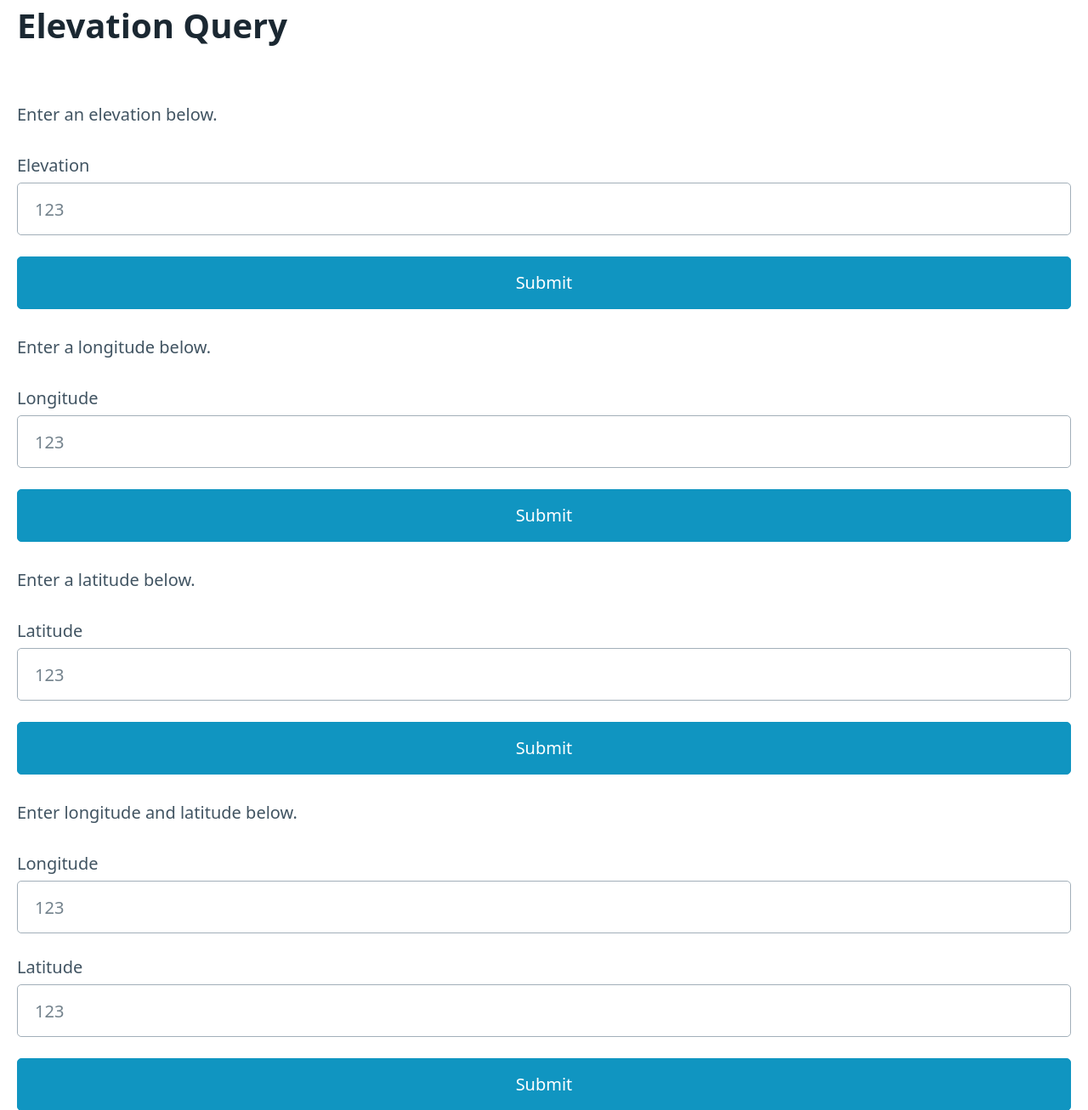
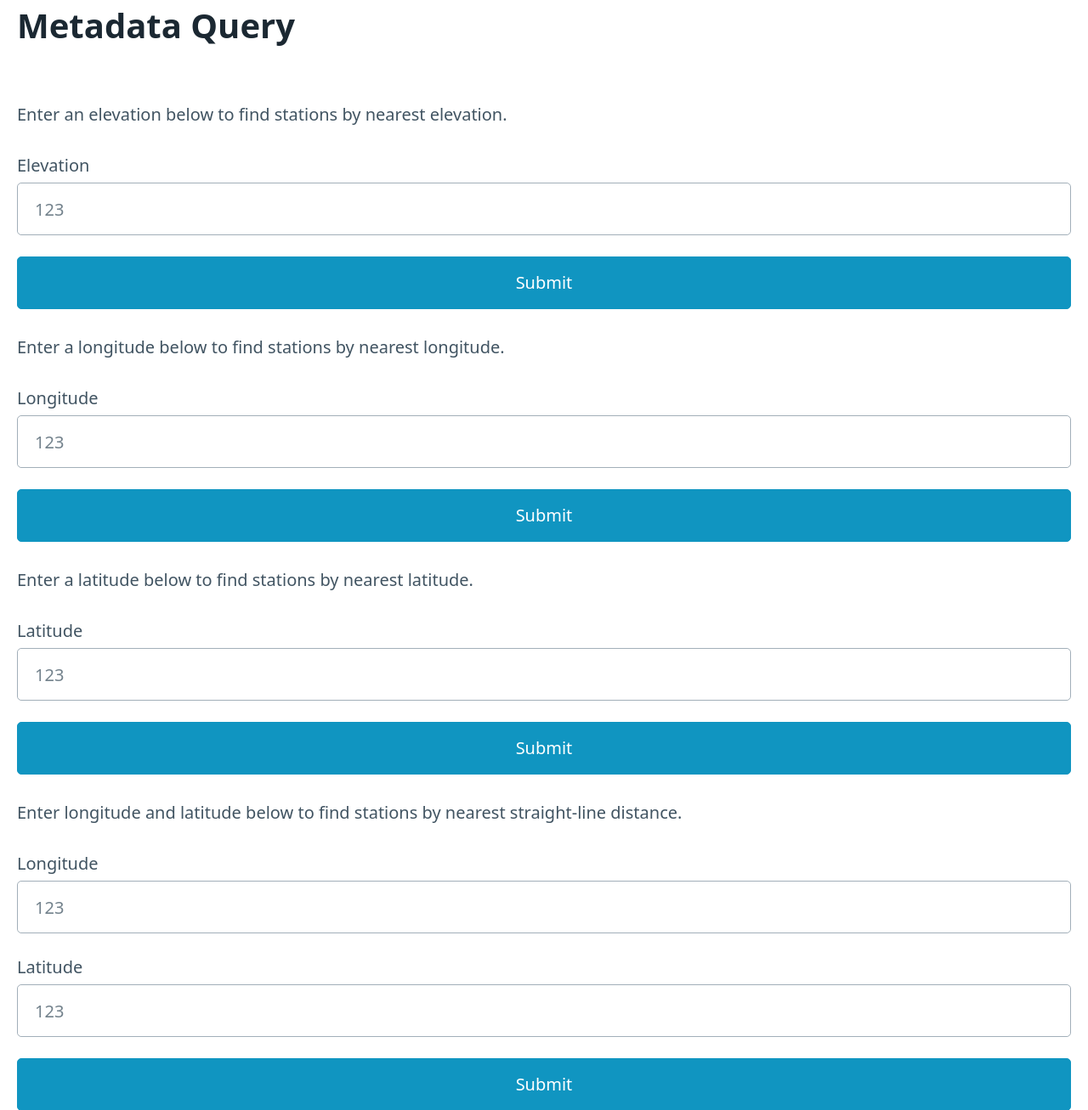
Before and after one commit to IMOsbo/Weather-Database-Project, a Flask app: page /query in a window 1280 px wide. Shown: the part 120-1427 px from the top of the page at 85% size. Run offline with Flask 3, Linux system fonts and the light colour scheme.

Commit message:
Slight Metadata Cleanup
Removed some unnecessary lines, changed html labels and error message.

```diff
--- a/app.py
+++ b/app.py
@@ -85,32 +85,8 @@ def showElevation():
     elevation = request.form["elevation"]
     # https://dev.mysql.com/doc/connector-python/en/connector-python-api-mysqlcursor-execute.html
     # cursor.execute("""select id, `Elevation [m]` from coopmetadata where `Elevation [m]` > %(elevation)s order by `Elevation [m]`""", params={"elevation": elevation})
-    cursor.execute("""select * from ((select id as Station, `Elevation [m]` as Elevation, "COOP" as Network from coopmetadata) union all (select station as Station, elevation as Elevation, "ASOS" as Network from asosmetadata)) as t where Elevation > %(elevation)s order by Elevation""", params={"elevation": elevation})
+    cursor.execute("""select * from ((select id as Station, `Elevation [m]` as Elevation, "COOP" as Network from coopmetadata) union all (select station as Station, elevation as Elevation, "ASOS" as Network from asosmetadata)) as t order by abs(Elevation - %(elevation)s)""", params={"elevation": elevation})
     return render_template("queryResult.html", results = cursor)
-
-"""
-select *
-from ((select id as Station, `Elevation [m]` as Elevation, "COOP" as Network
-        from coopmetadata)
-union all (select station as Station, elevation as Elevation, "ASOS" as Network
-            from asosmetadata)) as t
-            where Elevation > %(elevation)s order by Elevation
-
-"""
-
-
-"""
-select *
-from ((select id as Station, Longitude1 as Longitude, "COOP" as Network
-        from coopmetadata)
-union all (select station as Station, lon as Longitude, "ASOS" as Network
-            from asosmetadata)) as t
-            where Longitude > %(longitude)s order by Longitude
-
-"""
-
-
-
 
 
 @app.route("/query_longitude", methods=["POST"])
@@ -139,10 +115,8 @@ def showDistance():
         cursor.execute("""select * from ((select id as Station, Longitude1 as Longitude, Latitude1 as Latitude, "COOP" as Network, truncate(ST_Distance_Sphere(point(Longitude1, Latitude1),point(%(longitude1)s,%(latitude1)s))/1000,3) as Distance from coopmetadata) union all (select station as Station, lon as Longitude, lat as Latitude, "ASOS" as Network, truncate(ST_Distance_Sphere(point(lon, lat),point(%(longitude1)s,%(latitude1)s))/1000,3) as Distance from asosmetadata)) as t order by Distance""", params={"latitude1": latitude1, "longitude1" : longitude1})
         return render_template("distanceQueryResult.html", results = cursor)
     except Exception as e:
-        return("Please enter acceptable longitude and latitude values")
+        return("Please enter acceptable longitude and latitude values. Longitude may include values from -180 to 180, while latitude may include values from -90 to 90.")
     #return render_template("distanceQueryResult.html", results = cursor)
-
-
 
 @app.route("/station_query", methods=["POST"])
 def showDashboard():
--- a/templates/query.html
+++ b/templates/query.html
@@ -24,8 +24,8 @@
 		    <li><a href="/about">About</a></li>
 		  </ul>
 		</nav>
-		<h1>Elevation Query</h1>
-		<p>Enter an elevation below.</p>
+		<h1>Metadata Query</h1>
+		<p>Enter an elevation below to find stations by nearest elevation.</p>
 		<form action="/query_elevation" method="post">
 		<label for="elevation">
 		      Elevation
@@ -33,7 +33,7 @@
 		    </label>
 		<button type="submit">Submit</button>
 		</form>
-		<p>Enter a longitude below.</p>
+		<p>Enter a longitude below to find stations by nearest longitude.</p>
 		<form action="/query_longitude" method="post">
 			<label for="longitude">
 				Longitude
@@ -41,7 +41,7 @@
 			</label>
 			<button type="submit">Submit</button>
 		</form>
-		<p>Enter a latitude below.</p>
+		<p>Enter a latitude below to find stations by nearest latitude.</p>
 		<form action="/query_latitude" method="post">
 			<label for="latitude">
 				Latitude
@@ -49,7 +49,7 @@
 			</label>
 			<button type="submit">Submit</button>
 		</form>
-		<p>Enter longitude and latitude below.</p>
+		<p>Enter longitude and latitude below to find stations by nearest straight-line distance.</p>
 		<form action="/query_distance" method="post">
 			<label for="longitude1">
 				Longitude
```
